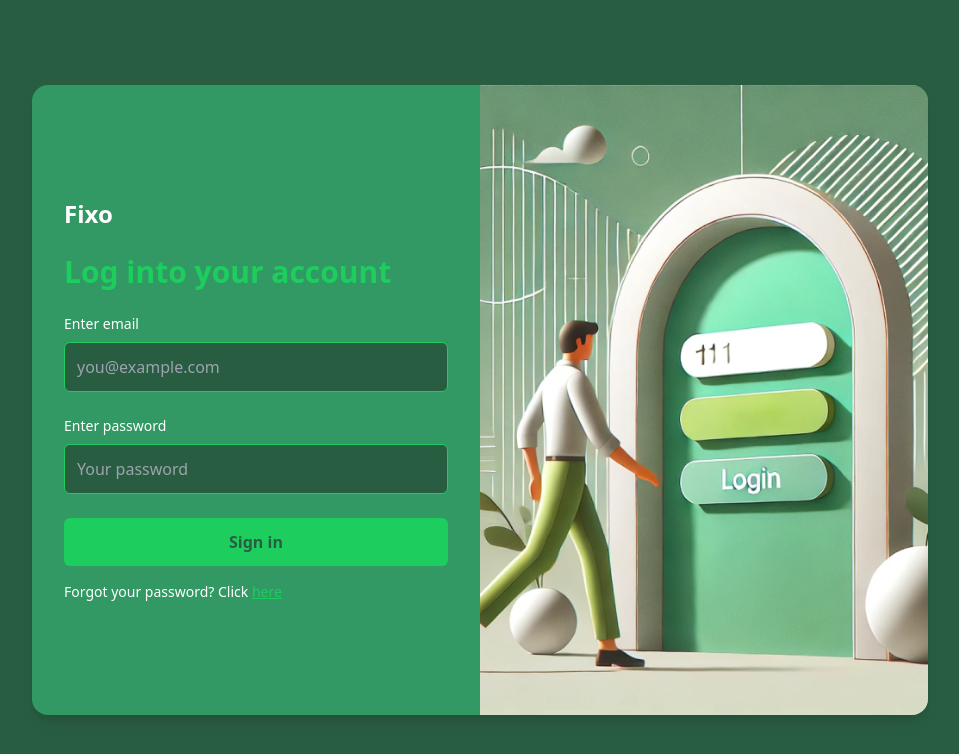
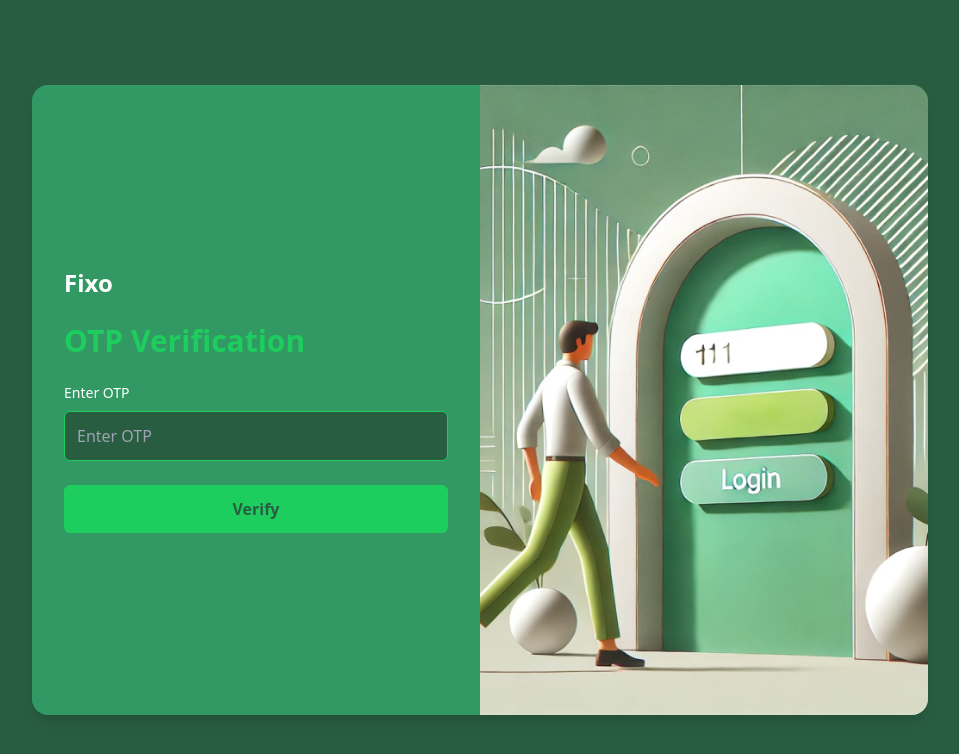
Before and after one commit to Ireme-Nyawe/fixo-fe, a React (Vite) app: page /login in a window 1280 px wide. Shown: the top 754 px of the page, without its empty margins (160-1119 px from the left). Built offline with nearby package versions, Linux system fonts and the light colour scheme; no server answers.

Commit message:
Ft: Login finished

```diff
--- a/package.json
+++ b/package.json
@@ -10,6 +10,7 @@
     "preview": "vite preview"
   },
   "dependencies": {
+    "@reduxjs/toolkit": "^2.5.1",
     "axios": "^1.7.7",
     "date-fns": "^4.1.0",
     "formik": "^2.4.6",
@@ -30,6 +31,7 @@
     "react-router-dom": "^6.27.0",
     "react-toastify": "^10.0.6",
     "redux": "^5.0.1",
+    "sonner": "^1.7.3",
     "toast": "^0.5.4",
     "toastify": "^2.0.1",
     "yup": "^1.6.1"
--- a/src/components/clients/LoginForm.tsx
+++ b/src/components/clients/LoginForm.tsx
@@ -1,19 +1,120 @@
-import { Link } from 'react-router-dom';
+import { Link, useNavigate } from 'react-router-dom';
+import { useState } from 'react';
+import * as Yup from 'yup';
+import { toast, Toaster } from 'sonner';
+import { useFormik } from 'formik';
 import LoginImage from '/loginbg.png';
+import authService from '../../state/features/auth/authService';
 
 const LoginForm = () => {
+  const [showOTPForm, setShowOTPForm] = useState(false);
+  const [otp, setOtp] = useState('');
+  const navigate = useNavigate();
+
+  const LoginSchema = Yup.object().shape({
+    email: Yup.string().email('Invalid email').required('Email is required'),
+    password: Yup.string().required('Password is required'),
+  });
+
+  const saveToken = async (token: any) => {
+    try {
+      sessionStorage.setItem('token', token);
+    } catch (error) {
+      console.error('Failed to save token:', error);
+    }
+  };
+
+  const formik = useFormik({
+    initialValues: { email: '', password: '' },
+    validationSchema: LoginSchema,
+    onSubmit: async (values, { setSubmitting }) => {
+      try {
+        const response = await authService.login(values);
+
+        if (response.status === 200) {
+          if (response.message === 'OTP sent successfully') {
+            toast.success('OTP sent successfully, check your email inbox!');
+            localStorage.setItem('otpUserId', response.data.session.userId);
+            setShowOTPForm(true);
+          } else {
+            toast.success('Logged in successfully!');
+            saveToken(response?.data?.session?.content);
+            navigate('/dashboard');
+          }
+        } else toast.error(response.message || 'Incorrect email or password');
+      } catch (error) {
+        toast.error('An error occurred. Please try again later.');
+        console.error('Login failed:', error);
+      } finally {
+        setSubmitting(false);
+      }
+    },
+  });
+
+  const handleVerifyOTP = async (e: any) => {
+    e.preventDefault();
+    const userId = localStorage.getItem('otpUserId');
+
+    try {
+      const response = await authService.verifyOTP({ userId, otp });
+      if (response?.status === 200) {
+        toast.success('OTP verified successfully! Logging in...');
+        saveToken(response?.data?.content);
+        localStorage.removeItem('otpUserId');
+        navigate('/dashboard');
+      } else {
+        toast.error(response.message || 'Invalid OTP, please try again.');
+      }
+    } catch (error) {
+      toast.error('An error occurred during OTP verification.');
+      console.error('OTP verification failed:', error);
+    }
+  };
+
   return (
+    <>
+      <Toaster richColors position="top-center" />
       <div className="bg-primary min-h-screen flex items-center justify-center text-white">
         <div className="w-11/12 max-w-4xl bg-superior shadow-lg rounded-2xl overflow-hidden grid grid-cols-1 md:grid-cols-2">
           <div className="p-8 flex flex-col justify-center">
             <Link
+              to="/"
               className="text-2xl font-bold text-white mb-6 hover:text-white"
-            to="/"
             >
               Fixo
             </Link>
-          <form action="" method="post" className="space-y-6">
-            <h1 className="text-3xl font-bold mb-4 text-secondary">Log into your account</h1>
+            {!showOTPForm ? (
+              <form onSubmit={handleVerifyOTP} className="space-y-6">
+                <h1 className="text-3xl font-bold mb-4 text-secondary">
+                  OTP Verification
+                </h1>
+                <div className="space-y-2">
+                  <label htmlFor="otp" className="block text-sm font-medium">
+                    Enter OTP
+                  </label>
+                  <input
+                    type="text"
+                    id="otp"
+                    name="otp"
+                    value={otp}
+                    onChange={(e) => setOtp(e.target.value)}
+                    placeholder="Enter OTP"
+                    className="w-full p-3 rounded-md bg-primary border border-secondary focus:outline-none focus:ring-2 focus:ring-secondary"
+                    required
+                  />
+                </div>
+                <button
+                  type="submit"
+                  className="w-full py-3 bg-secondary text-primary font-bold rounded-md hover:bg-white hover:text-secondary transition"
+                >
+                  Verify
+                </button>
+              </form>
+            ) : (
+              <form onSubmit={formik.handleSubmit} className="space-y-6">
+                <h1 className="text-3xl font-bold mb-4 text-secondary">
+                  Log into your account
+                </h1>
                 <div className="space-y-2">
                   <label htmlFor="email" className="block text-sm font-medium">
                     Enter email
@@ -22,42 +123,49 @@ const LoginForm = () => {
                     type="email"
                     id="email"
                     name="email"
+                    {...formik.getFieldProps('email')}
                     placeholder="you@example.com"
                     className="w-full p-3 rounded-md bg-primary border border-secondary focus:outline-none focus:ring-2 focus:ring-secondary"
                     required
                   />
+                  {formik.touched.email && formik.errors.email && (
+                    <p className="text-red-500 text-sm">
+                      {formik.errors.email}
+                    </p>
+                  )}
                 </div>
                 <div className="space-y-2">
-              <label htmlFor="password" className="block text-sm font-medium">
+                  <label
+                    htmlFor="password"
+                    className="block text-sm font-medium"
+                  >
                     Enter password
                   </label>
                   <input
                     type="password"
                     id="password"
                     name="password"
+                    {...formik.getFieldProps('password')}
                     placeholder="Your password"
                     className="w-full p-3 rounded-md bg-primary border border-secondary focus:outline-none focus:ring-2 focus:ring-secondary"
                     required
                   />
+                  {formik.touched.password && formik.errors.password && (
+                    <p className="text-red-500 text-sm">
+                      {formik.errors.password}
+                    </p>
+                  )}
                 </div>
                 <button
                   type="submit"
+                  disabled={formik.isSubmitting}
                   className="w-full py-3 bg-secondary text-primary font-bold rounded-md hover:bg-white hover:text-secondary transition"
                 >
-              Sign in
+                  {formik.isSubmitting ? 'Signing in...' : 'Sign in'}
                 </button>
               </form>
-          <p className="text-sm mt-4">
-            Forgot your password? Click{' '}
-            <Link
-              to="/forgot-password"
-              className="text-secondary underline hover:text-white"
-            >
-              here
-            </Link>
-          </p>
+            )}
           </div>
-        {/* Right Section - Image */}
           <div className="hidden md:block">
             <img
               src={LoginImage}
@@ -67,6 +175,7 @@ const LoginForm = () => {
           </div>
         </div>
       </div>
+    </>
   );
 };
 
--- a/src/main.tsx
+++ b/src/main.tsx
@@ -1,10 +1,12 @@
-import { createRoot } from 'react-dom/client'
+import { createRoot } from 'react-dom/client';
+import { Provider } from 'react-redux';
+import { store } from './state/store.ts';
 
-import App from './App.tsx'
-import './App.css'
-
-
+import App from './App.tsx';
+import './App.css';
 
 createRoot(document.getElementById('root')!).render(
-  <App />
-)
+  <Provider store={store}>
+    <App />
+  </Provider>
+);
--- /dev/null
+++ b/src/pages/dashboard/Dashboard.tsx
@@ -0,0 +1,7 @@
+import React from 'react';
+
+const Dashboard = () => {
+  return <div>Welcome to Dashboard</div>;
+};
+
+export default Dashboard;
--- a/src/routes.tsx
+++ b/src/routes.tsx
@@ -1,12 +1,14 @@
 import { Route, Routes } from 'react-router-dom';
 import HomePage from './pages/HomePage';
 import Login from './pages/Login';
+import Dashboard from './pages/dashboard/Dashboard';
 
 const AppRouter = () => {
   return (
     <Routes>
       <Route path="/" element={<HomePage />} />
       <Route path="/login" element={<Login />} />
+      <Route path="/dashboard" element={<Dashboard />} />
     </Routes>
   );
 };
--- /dev/null
+++ b/src/state/features/auth/authService.ts
@@ -0,0 +1,46 @@
+import { IUser } from "../../../types/store";
+import { axiosInstance } from "../../../utils/axios";
+
+
+
+export const handleError = (error: any) => {
+  if (error.response) {
+    return {
+      status: error.response.status,
+      message:
+        error.response.data.message ||
+        "Something went wrong. Please try again.",
+    };
+  }
+  return {
+    status: 500,
+    message: error.message || "Unexpected error occurred. Please try again.",
+  };
+};
+
+const login = async (userData: IUser) => {
+  try {
+    const response = await axiosInstance.post("/api/auth/login", userData);
+    return response.data;
+
+  } catch (error) {
+    return handleError(error);
+  }
+};
+
+const verifyOTP = async (data: any) => {
+  try {
+    console.log(data)
+    const response = await axiosInstance.post("/api/auth/verify-otp", data);
+    return response.data;
+  } catch (error) {
+    return handleError(error);
+  }
+}
+
+const authService = {
+  login,
+  verifyOTP
+};
+
+export default authService;
--- /dev/null
+++ b/src/state/store.ts
@@ -0,0 +1,15 @@
+import { configureStore } from "@reduxjs/toolkit"
+import { TypedUseSelectorHook, useDispatch, useSelector } from "react-redux"
+
+
+export const store = configureStore({
+    reducer: {
+    }
+})
+
+export type RootState = ReturnType<typeof store.getState>
+
+export type AppDispatch = typeof store.dispatch
+
+export const useAppDispatch: () => AppDispatch = useDispatch
+export const useAppSelector: TypedUseSelectorHook<RootState> = useSelector
--- /dev/null
+++ b/src/utils/axios.ts
@@ -0,0 +1,31 @@
+import axios from 'axios';
+
+const axiosInstance = axios.create({
+  baseURL: import.meta.env.VITE_API_BASE_URL,
+  timeout: 100000,
+  headers: {
+    "Content-Type": "application/json"
+  }
+})
+
+axiosInstance.interceptors.request.use(
+  (config) => {
+    if (config.data instanceof FormData) {
+      config.headers['Content-Type'] = 'multipart/form-data';
+    } else {
+      config.headers['Content-Type'] = 'application/json';
+    }
+    return config;
+  },
+  (error) => Promise.reject(error)
+);
+
+const getErrorMessage = (msg: unknown): string => {
+  console.log("MM", msg);
+  if (axios.isAxiosError(msg) && msg.response) {
+    return msg.response.data.message || msg.response.data.error;
+  }
+  return 'An unknown error occurred';
+};
+
+export { axiosInstance, getErrorMessage };
```
Also changed, not shown: src/types/store.d.ts (added, +7 -0 lines), src/helpers/auth.ts (added), src/state/features/auth/authSlice.ts (added), 2 other files (tests, documents, lock files or other folders). Lines whose indentation alone changed are shown as unchanged.
